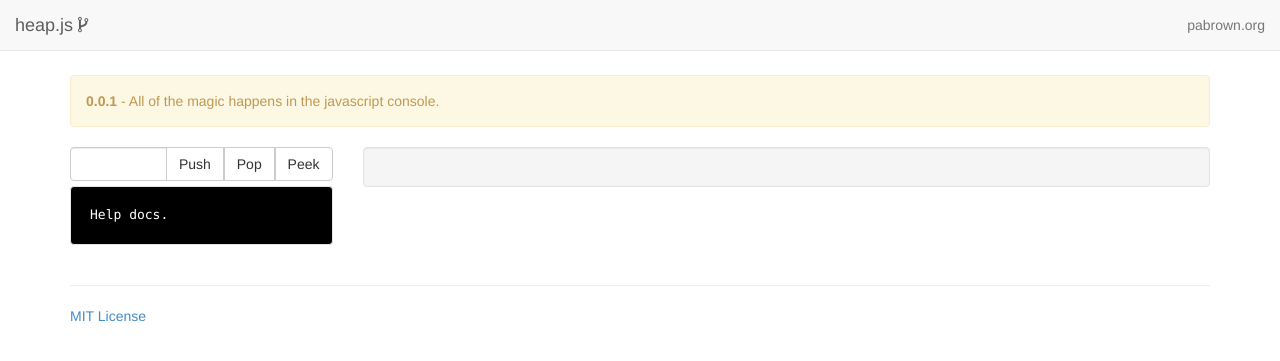
After one commit to patrickbrown-dev/heapjs, a PHP site: page /heapjs.html in a window 1280 px wide. The commit adds this page. Shown: the top 361 px of the page. Run offline with PHP 8.4, Linux system fonts and the light colour scheme.

Commit message:
start developing gui

```diff
--- a/css/heapjs.css
+++ b/css/heapjs.css
@@ -1,12 +1,12 @@
 body {
     margin-top: 75px;
-    font-family: 'Liberation Mono', 'Helvetica Neue', Helvetica, sans-serif;
-}
-
-h1, h2, h3, h4 {
-    font-family: 'Liberation Mono', 'Helvetica Neue', Helvetica, sans-serif;
 }
 
 .container {
-    max-width: 725px;
 }
+
+#heapshell {
+    margin-top:5px;
+    color: #fff;
+    background-color: #000;
+}
--- /dev/null
+++ b/heapjs.html
@@ -0,0 +1,79 @@
+<!DOCTYPE html>
+<html>
+    <head>
+        <title>heap.js | pretty heap</title>
+        <meta name="viewport" content="width=device-width, initial-scale=1.0">
+        <!-- Bootstrap -->
+        <link href="css/bootstrap.min.css" rel="stylesheet">
+        <link href="css/font-awesome.min.css" rel="stylesheet">
+        <link href="css/heapjs.css" rel="stylesheet">
+        <link href='http://fonts.googleapis.com/css?family=Roboto' rel='stylesheet' type='text/css'>
+
+        <!-- HTML5 Shim and Respond.js IE8 support of HTML5 elements and media queries -->
+        <!-- WARNING: Respond.js doesn't work if you view the page via file:// -->
+        <!--[if lt IE 9]>
+            <script src="https://oss.maxcdn.com/libs/html5shiv/3.7.0/html5shiv.js"></script>
+            <script src="https://oss.maxcdn.com/libs/respond.js/1.3.0/respond.min.js"></script>
+        <![endif]-->
+    </head>
+    <body>
+        <nav class="navbar navbar-default navbar-fixed-top" role="navigation">
+            <div class="navbar-header">
+                <button type="button" class="navbar-toggle" data-toggle="collapse" data-target="#bs-example-navbar-collapse-1">
+                    <span class="sr-only">Toggle navigation</span>
+                    <span class="icon-bar"></span>
+                    <span class="icon-bar"></span>
+                    <span class="icon-bar"></span>
+                </button>
+                <a href="./" class="navbar-brand">heap.js <i class="fa fa-code-fork"></i></a>
+            </div>
+
+            <!-- Collect the nav links, forms, and other content for toggling -->
+            <div class="collapse navbar-collapse" id="bs-example-navbar-collapse-1">
+                <ul class="nav navbar-nav navbar-right">
+                    <li><a href="#">pabrown.org</a></li>
+                </ul>
+            </div>
+        </nav>
+
+        <div class="container">
+            <div class="alert alert-warning">
+                <p>
+                    <strong>0.0.1</strong>
+                    -  All of the magic happens in the javascript console.
+                </p>
+            </div>
+
+            <div class="row">
+                <div class="col-lg-3">
+                    <div class="input-group">
+                        <input type="text" id="pushValue" class="form-control">
+                        <span class="input-group-btn">
+                            <button id="push" class="btn btn-default" type="button">Push</button>
+                            <button id="pop" type="button" class="btn btn-default">Pop</button>
+                            <button id="peek" type="button" class="btn btn-default">Peek</button>
+                        </span>
+                    </div><!-- /input-group -->
+
+                    <pre id="heapshell" class="well"></pre>
+                </div>
+                <div class="col-lg-9">
+                    <div class="well">
+                    </div>
+                </div>
+            </div>
+
+            <hr />
+
+            <footer>
+                <a href="https://github.com/ptrckbrwn/heapjs/blob/master/LICENSE">MIT License</a>
+            </footer>
+        </div>
+
+        <!-- Javascript -->
+        <script src="https://code.jquery.com/jquery.js"></script>
+        <script src="js/bootstrap.min.js"></script>
+        <script src="js/d3.v3.min.js"></script>
+        <script src="js/heap.js"></script>
+    </body>
+</html>
--- a/index.html
+++ b/index.html
@@ -45,7 +45,8 @@
             </div>
             <div class="jumbotron">
                 <h1>heap.js <i class="fa fa-code-fork"></i></h1>
-                <a href="http://github.com/ptrckbrwn/heapjs" class="btn btn-lg btn-success"><i class="fa fa-github"></i> Source</a>
+                <a href="./heapjs.html" class="btn btn-lg btn-success"><i class="fa fa-rocket"></i> Launch</a>
+                <a href="http://github.com/ptrckbrwn/heapjs" class="btn btn-lg btn-default"><i class="fa fa-github"></i> Source</a>
             </div>
 
             <h2>Try-hard Bushwick stumptown shabby chic.</h2>
--- a/js/heap.js
+++ b/js/heap.js
@@ -22,6 +22,8 @@ Heap.prototype.getMax = function()
  */
 Heap.prototype.extractMax = function()
 {
+    if(this._size > 0){
+
         var to_return = this.getMax();
 
         this._tree[1] = this._tree[this._size];
@@ -30,6 +32,9 @@ Heap.prototype.extractMax = function()
         this.bubbleDown(1);
 
         return to_return;
+    }
+
+    console.log("heap is empty");
 };
 
 /**
@@ -148,6 +153,9 @@ Heap.prototype.setRight = function(key, value)
 /**
  * Tests
  */
+
+tests = function()
+{
     var heap = new Heap;
 
     console.log(heap);
@@ -167,3 +175,30 @@ for(var i = 0; i < 100; i++){
         last = temp;
         console.log(last);
     }
+}
+
+/**
+ * GUI
+ */
+
+var h = new Heap;
+console.log(h);
+
+$( "#heapshell" ).text("Help docs.");
+
+$( "#push" ).click(function () {
+    var to_add = Number($( "#pushValue" ).val());
+    $( "#pushValue" ).val("");
+
+    h.insert(to_add);
+    $( "#heapshell" ).text(".push() added " + to_add + " onto heap.");
+});
+
+$( "#pop" ).click(function () {
+    var to_remove = h.extractMax();
+    $( "#heapshell" ).text(".pop() returned " + to_remove + ".");
+});
+
+$( "#peek" ).click(function () {
+    $( "#heapshell" ).text(".peek() returned " + h.getMax() + ".");
+});
```
Lines whose indentation alone changed are shown as unchanged.
